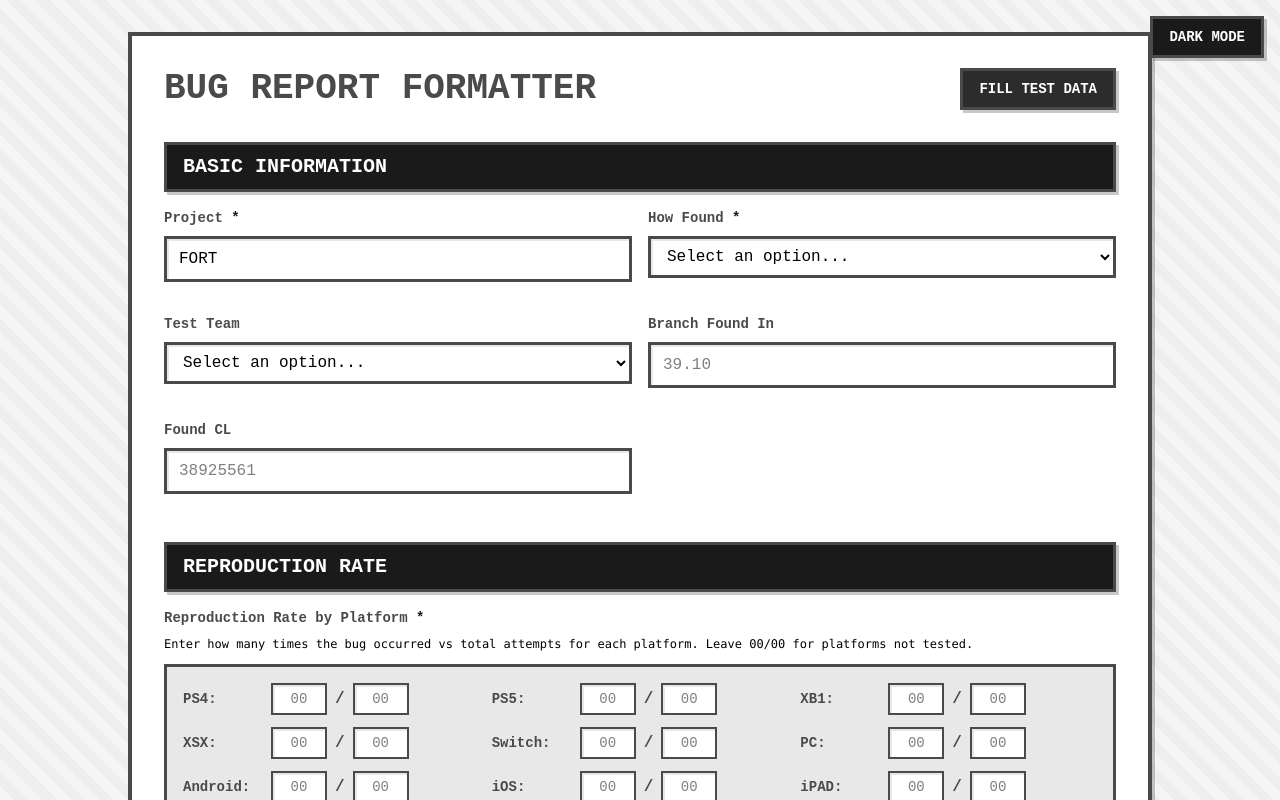
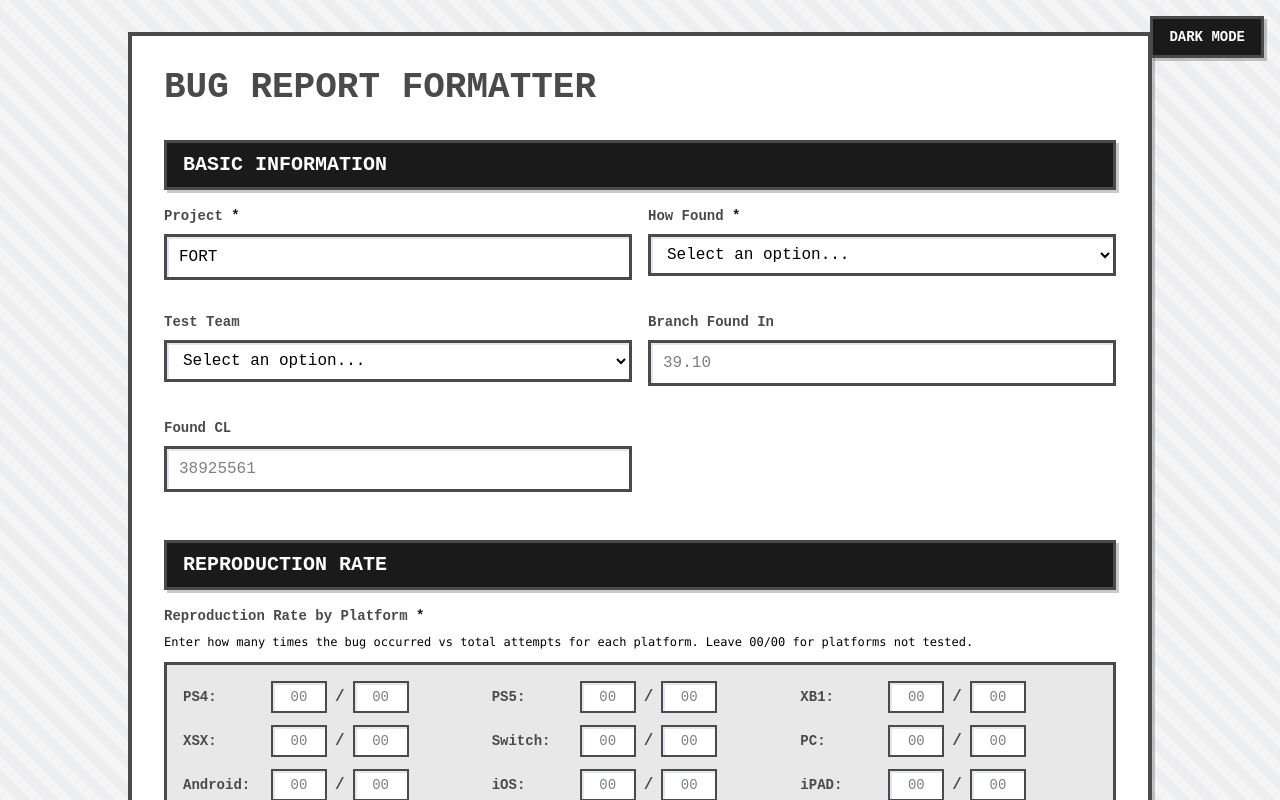
Before and after one commit to Facundo-Villafane/Bugreport, a React (Vite) app: page / in a window 1280 px wide. Shown: the top 800 px of the page. Built offline with nearby package versions, Linux system fonts and the light colour scheme.

Commit message:
Remove test data button from BugReportForm component

```diff
--- a/src/components/BugReportForm.jsx
+++ b/src/components/BugReportForm.jsx
@@ -175,18 +175,10 @@ const BugReportForm = ({ onSubmit, isLoading }) => {
 
   return (
     <form onSubmit={handleSubmit} className="max-w-5xl mx-auto retro-card p-8">
-      <div className="flex justify-between items-center mb-8">
+      <div className="mb-8">
         <h1 className="text-4xl font-bold" style={{color: 'var(--retro-border)'}}>
           BUG REPORT FORMATTER
         </h1>
-        <button
-          type="button"
-          onClick={fillTestData}
-          className="px-4 py-2 text-sm font-bold uppercase"
-          style={{backgroundColor: 'var(--retro-secondary)', color: 'var(--retro-header-text)'}}
-        >
-          FILL TEST DATA
-        </button>
       </div>
 
       {/* Section 1: Basic Information */}
```
